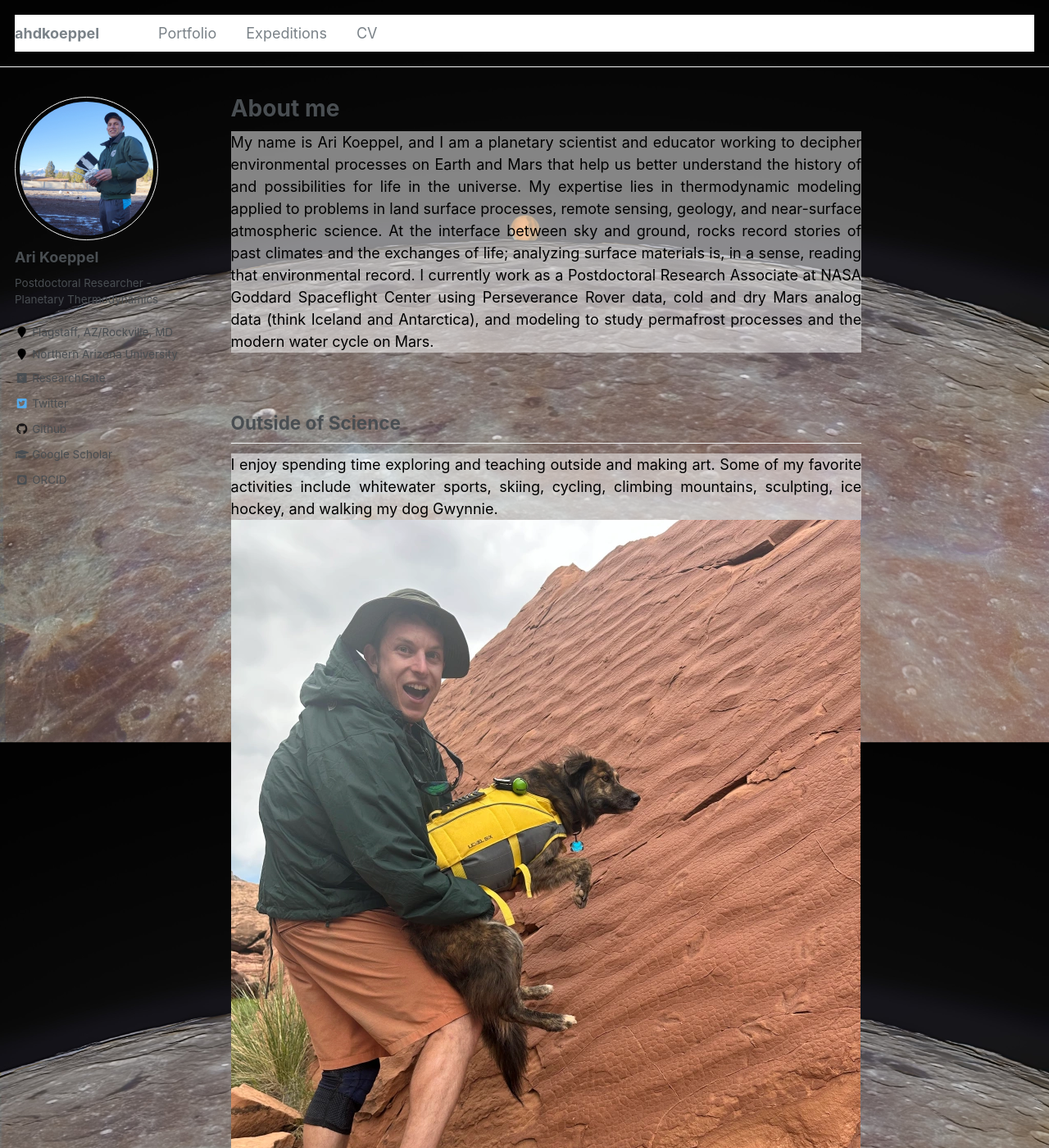
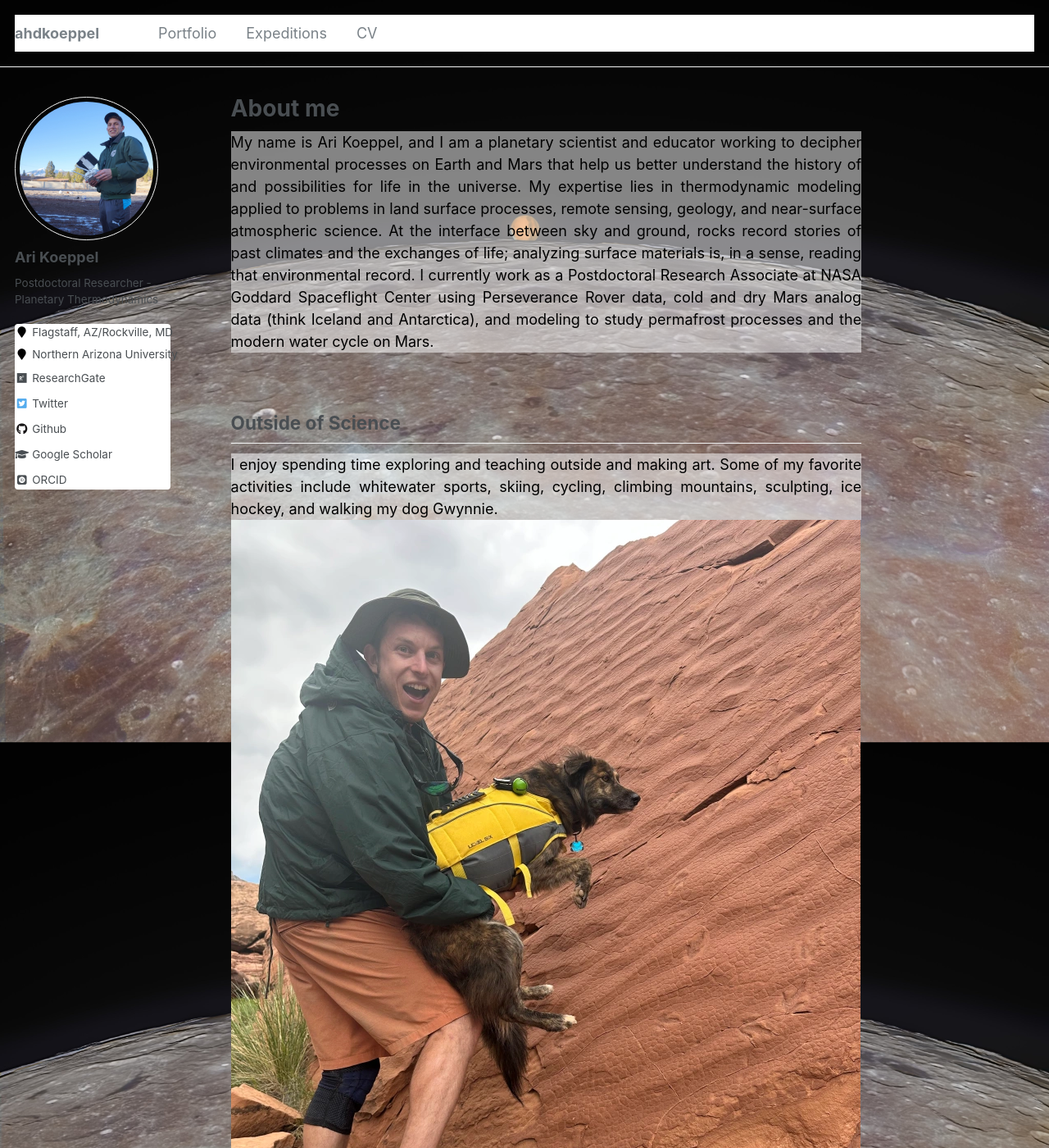
Before and after one commit to ahdkoeppel/ahdkoeppel.github.io, a Jekyll site: the page built from _pages/about.md, in a window 1280 px wide and 1400 px high. Shown: the whole window at 82% size. Built offline with Jekyll 4.4.1, drawn with Linux system fonts in a browser that asks for light colours; some web fonts are replaced.

Commit message:
sidebar footer updates

```diff
--- a/_includes/footer.html
+++ b/_includes/footer.html
@@ -21,4 +21,4 @@
   </ul>
 </div>
 
-<div class="page__footer-copyright">&copy; {{ site.time | date: '%Y' }} {{ site.name | default: site.title }}. {{ site.data.ui-text[site.locale].powered_by | default: "Powered by" }} <a href="http://jekyllrb.com" rel="nofollow">Jekyll</a> &amp; <a href="https://github.com/academicpages/academicpages.github.io">AcademicPages</a>, a fork of <a href="https://mademistakes.com/work/minimal-mistakes-jekyll-theme/" rel="nofollow">Minimal Mistakes</a>.</div>
+<div class="page__footer-copyright">&copy; {{ site.time | date: '%Y' }} {{ site.name | default: site.title }}. {{ site.data.ui-text[site.locale].powered_by | default: "Designed after" }} <a href="http://jekyllrb.com" rel="nofollow">Jekyll</a> &amp; <a href="https://github.com/academicpages/academicpages.github.io">AcademicPages</a>, a fork of <a href="https://mademistakes.com/work/minimal-mistakes-jekyll-theme/" rel="nofollow">Minimal Mistakes</a>.</div>
--- a/_sass/_sidebar.scss
+++ b/_sass/_sidebar.scss
@@ -178,7 +178,7 @@
     margin: 0;
     padding: 0;
     border: 0;
-    background: transparent;
+    background: #fff;
     box-shadow: none;
   }
 
@@ -191,7 +191,7 @@
     width: 0;
     border-style: solid;
     border-width: 0 10px 10px;
-    border-color: $border-color transparent;
+    border-color: $border-color #fff;
     z-index: 0;
 
     @include breakpoint($large) {
@@ -208,7 +208,7 @@
     width: 0;
     border-style: solid;
     border-width: 0 10px 10px;
-    border-color: #fff transparent;
+    border-color: #fff;
     z-index: 1;
 
     @include breakpoint($large) {
```
